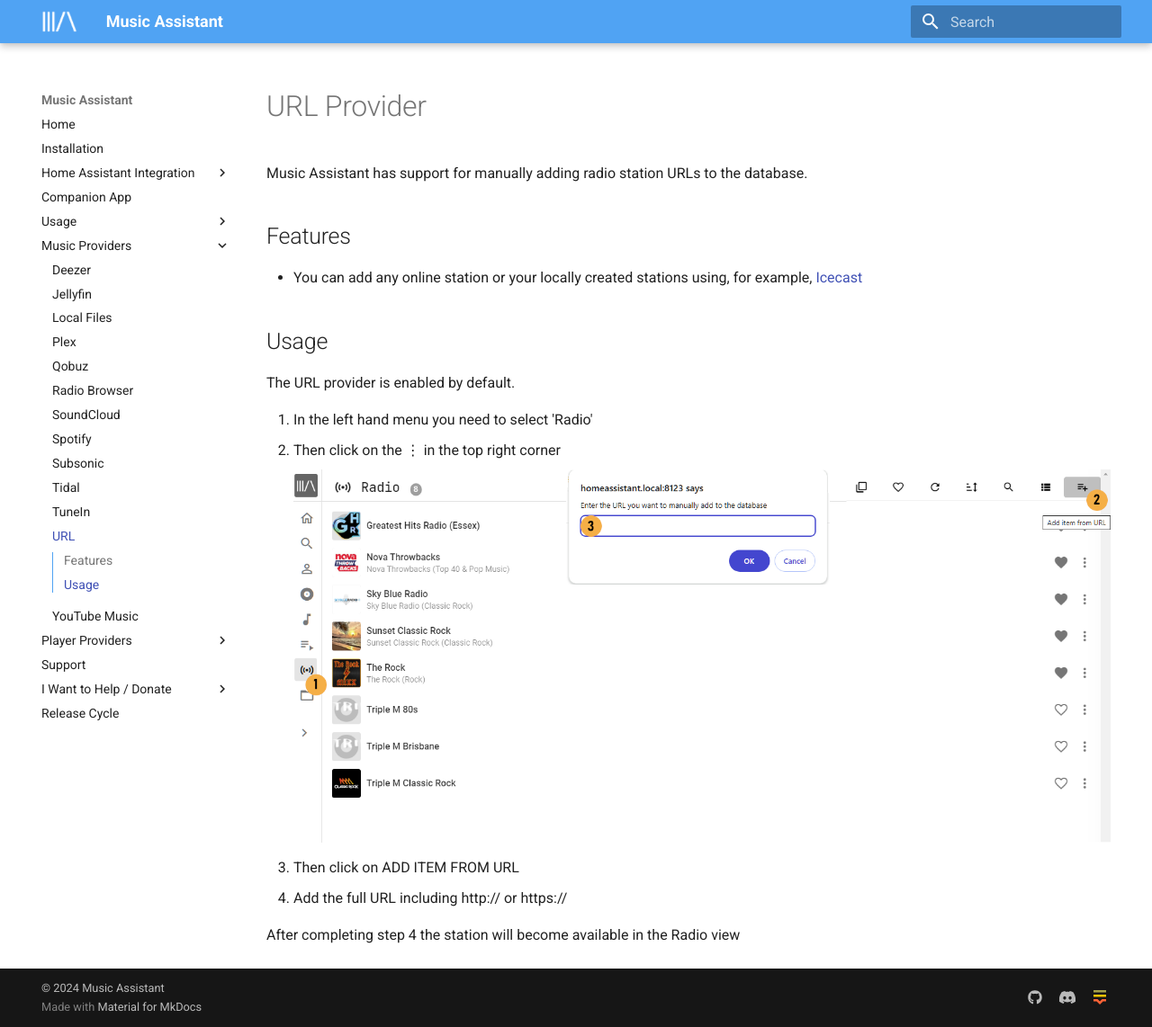
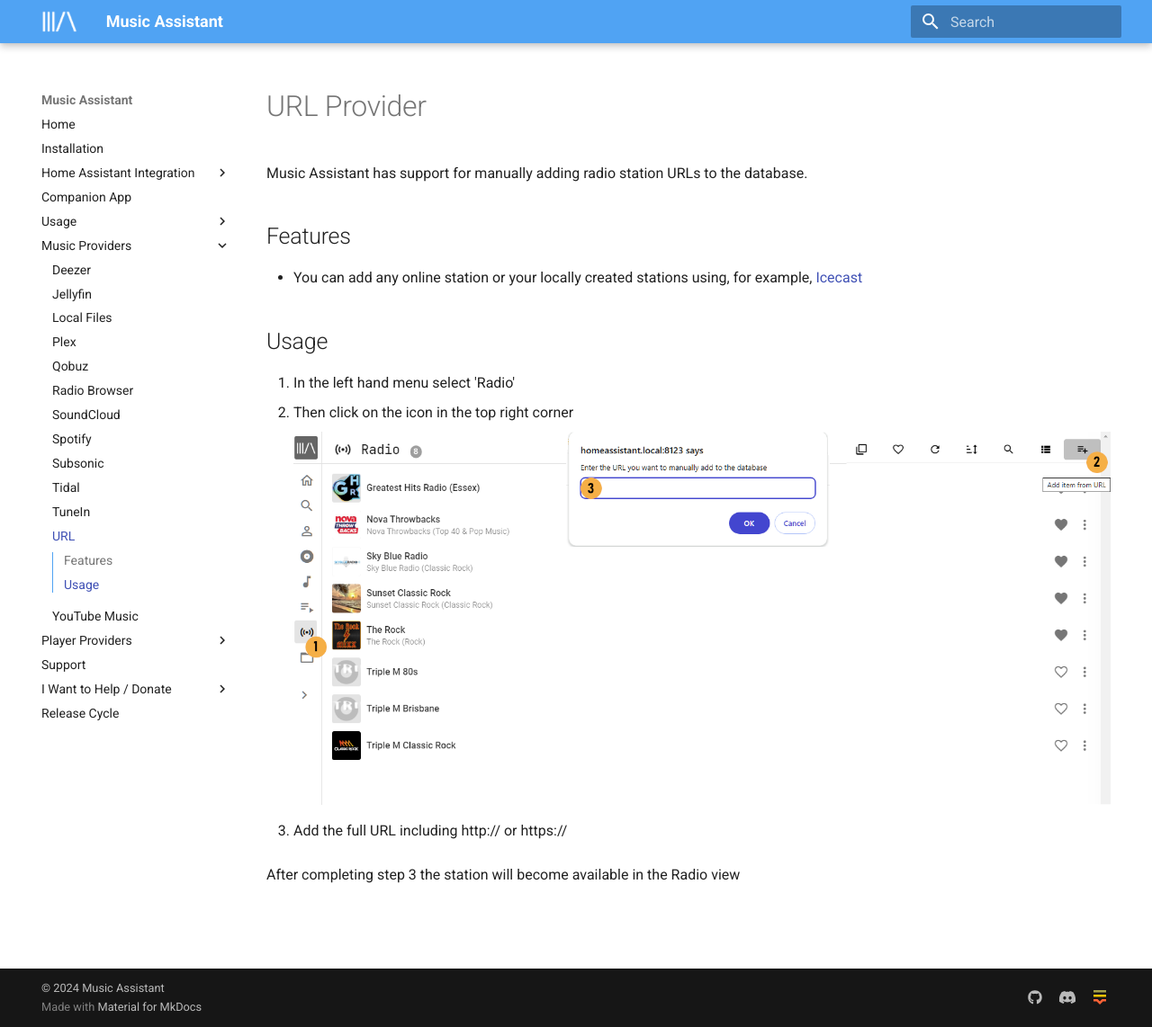
Before and after one commit to pwbriggs/music-assistant.github.io, an MkDocs documentation site: the page built from docs/music-providers/url.md, in a window 1280 px wide and 1142 px high. Shown: the whole window at 90% size. Built offline with MkDocs 1.6.1 and Material for MkDocs 9.7.7, drawn with Linux system fonts in a browser that asks for light colours.

Commit message:
Update text

```diff
--- a/docs/music-providers/url.md
+++ b/docs/music-providers/url.md
@@ -8,14 +8,11 @@
 
 ## Usage
 
-The URL provider is enabled by default.
-
-1. In the left hand menu you need to select 'Radio'
-2. Then click on the ⋮ in the top right corner
+1. In the left hand menu select 'Radio'
+2. Then click on the icon in the top right corner
 
     ![screenshot](../assets/screenshots/url.png)
 
-3. Then click on ADD ITEM FROM URL
-4. Add the full URL including http:// or https://
+3. Add the full URL including http:// or https://
 
-After completing step 4 the station will become available in the Radio view
+After completing step 3 the station will become available in the Radio view
```
